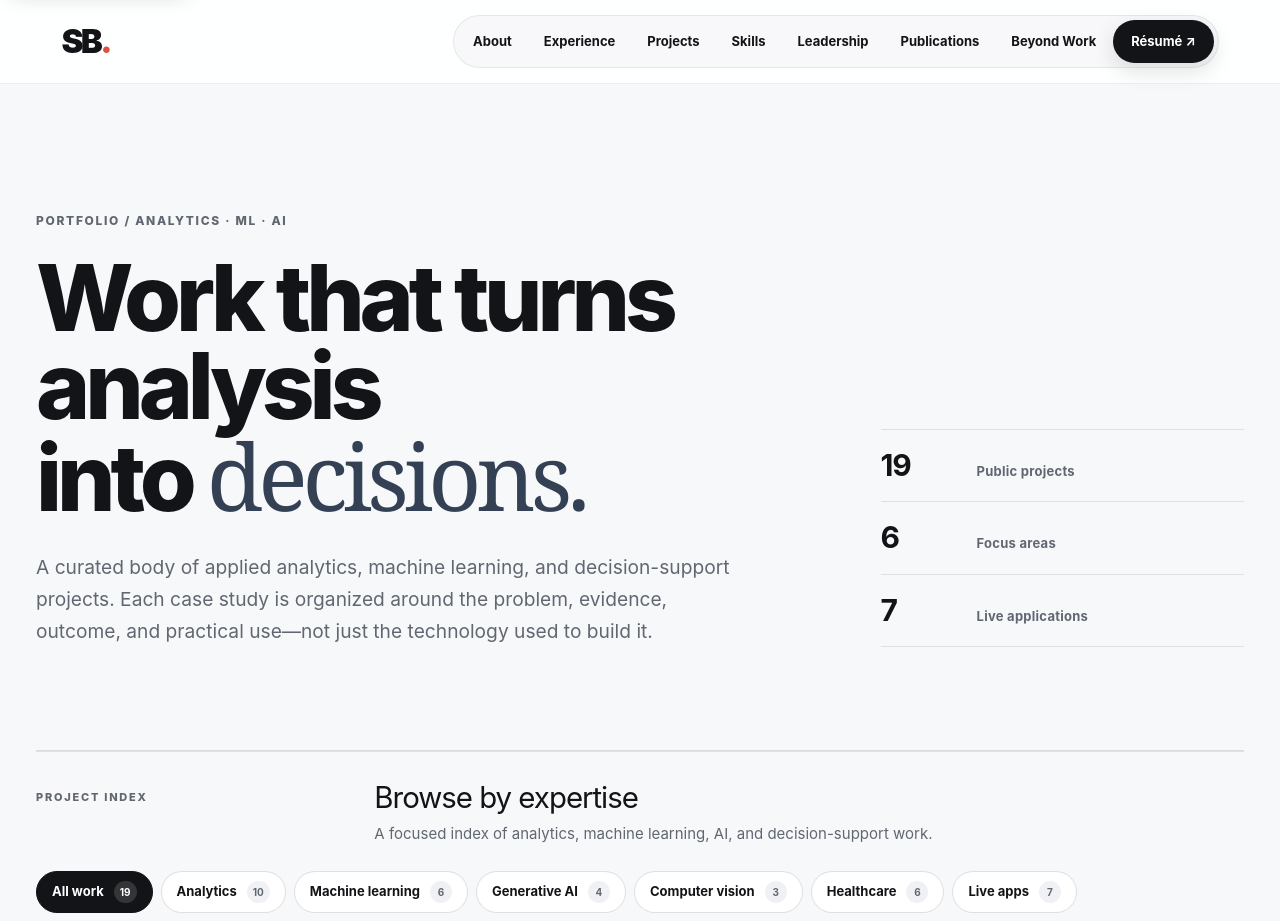
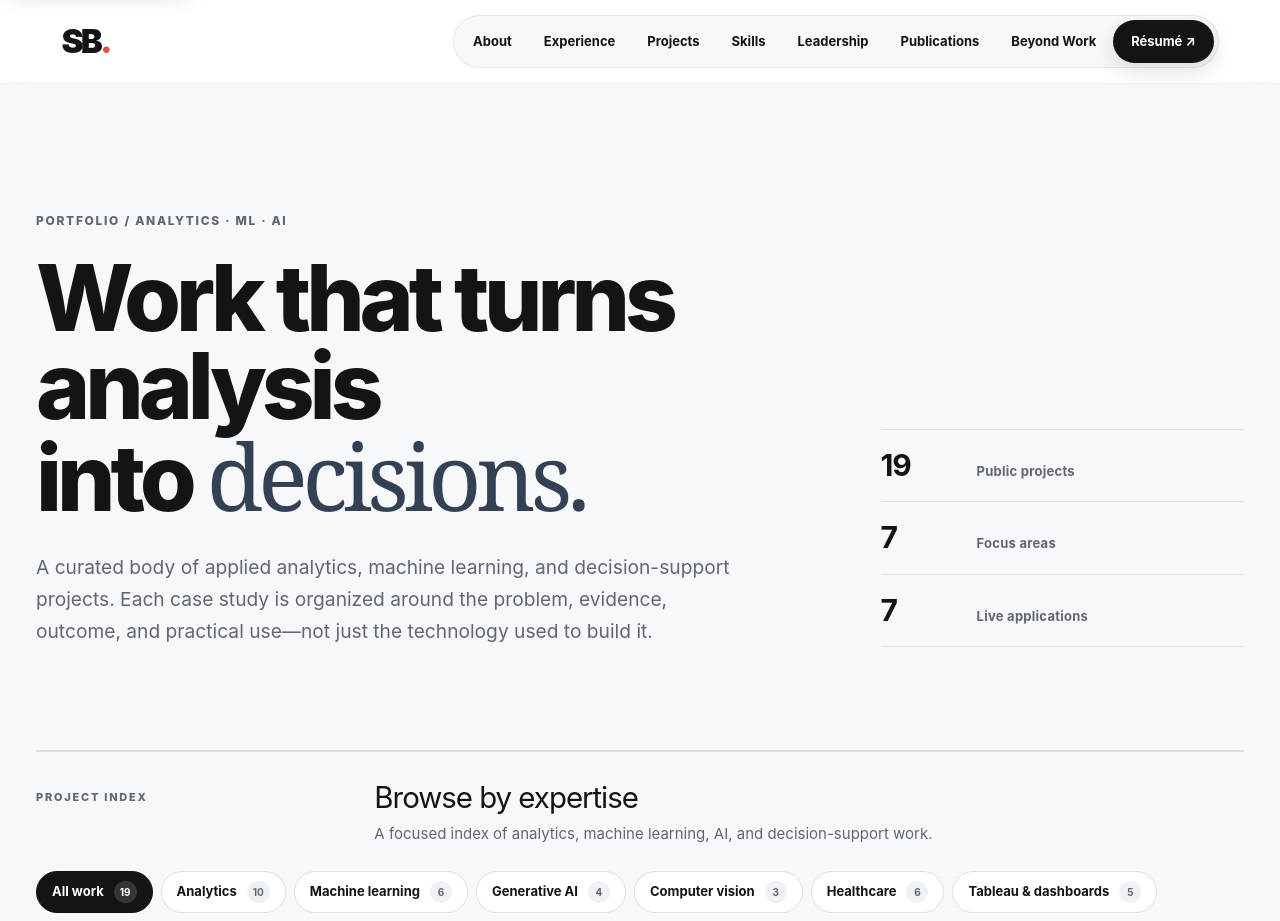
Before and after one commit to Boatengs/my-portfolio, a Next.js app: page /work in a window 1280 px wide. Shown: the top 921 px of the page. Built offline with nearby package versions, Linux system fonts and the light colour scheme.

Commit message:
Add a Tableau and dashboards filter to the project index (#33)

```diff
--- a/app/delta-fpna-project.ts
+++ b/app/delta-fpna-project.ts
@@ -43,7 +43,7 @@ export const deltaFpnaProject: DeltaProject = {
     "Mainline measures exclude Delta Connection partner flights, which report under their own carrier codes, so some short route growth may be flying moved onto Delta's own aircraft rather than new demand. Unit measures are public figures matched to one scope, not Delta's investor relations TRASM and CASM. Budget, forecast and scenario values are models built on public actuals, not Delta guidance, and the fuel scenario holds price flat with no fare response.",
   future:
     "Replace the flat fuel scenario with a jet fuel futures curve, add partner carriers to test how much route growth is shifted flying, and publish the Tableau Public workbook built from the committed extract.",
-  filters: ["Data Analytics", "Deployed Apps"],
+  filters: ["Data Analytics", "Dashboards", "Deployed Apps"],
   dataset: "SEC CompanyFacts, DOT Form 41 and BTS T-100 segments",
   datasetSize: "2019 to 2026 · 3,338 city pairs in the latest 12 months",
   datasetSource: "SEC EDGAR · U.S. DOT Bureau of Transportation Statistics",
--- a/app/gridpulse-project.ts
+++ b/app/gridpulse-project.ts
@@ -34,7 +34,7 @@ export const gridPulseProject: GridPulseProject = {
     "The verified result is specific to PJM and the frozen 2022–2025 EIA-930 snapshot. The model is not better in every local-hour slice: 08:00 PJM local shows a 0.8% MAE regression. At the highest-demand decile, average peak misses are smaller but the remaining misses are more frequently underforecasts. The stress score is an analytical screen, not an official reliability rating or blackout probability.",
   future:
     "Replicate the benchmark across additional balancing authorities, tighten feature-availability checks against an explicit forecast-issuance clock, investigate the 08:00 local regression, and test peak-focused calibration or asymmetric-loss approaches for the highest-demand hours.",
-  filters: ["Data Analytics", "Machine Learning", "Deployed Apps"],
+  filters: ["Data Analytics", "Machine Learning", "Dashboards", "Deployed Apps"],
   dataset: "EIA-930 PJM hourly grid operations",
   datasetSize: "35,064 hourly rows · 2022–2025",
   datasetSource: "U.S. Energy Information Administration · Form EIA-930",
--- a/app/project-grid.tsx
+++ b/app/project-grid.tsx
@@ -14,6 +14,7 @@ const filterOptions = [
   { key: "Generative AI", label: "Generative AI" },
   { key: "Computer Vision", label: "Computer vision" },
   { key: "Healthcare", label: "Healthcare" },
+  { key: "Dashboards", label: "Tableau & dashboards" },
   { key: "Deployed Apps", label: "Live apps" },
 ];
 
--- a/app/tableau-projects.ts
+++ b/app/tableau-projects.ts
@@ -38,7 +38,7 @@ export const indonesiaEarthquakeProject: TableauProject = {
     "It describes the catalogue; it doesn’t forecast earthquakes or measure risk. 2020 starts on 18 August and 2026 is a partial year, so those totals can’t be compared with full years. Only 38 events below magnitude 4.0 appear, which most likely reflects what the catalogue records rather than a lack of small earthquakes.",
   future:
     "Group aftershocks with their main shock, break activity down by depth class, and refresh the data automatically from the USGS feed.",
-  filters: ["Data Analytics"],
+  filters: ["Data Analytics", "Dashboards"],
   dataset: "Indonesia Earthquake Dataset, from the USGS Earthquake Catalog via Tableau Public",
   datasetSize: "13,023 earthquakes · 18 August 2020 to 2026 (partial year)",
   datasetSource: "USGS Earthquake Catalog",
@@ -106,7 +106,7 @@ export const onlineRetailProject: TableauProject = {
     "The data stops on 9 December 2011, so the sharp drop in the final month is a partial month, not a collapse in sales. The two most returned products are far ahead of every other product, which looks more like a few very large cancelled orders than a pattern; the dashboard doesn’t separate those out yet. It covers one retailer, so the figures don’t describe UK retail in general.",
   future:
     "Add customer level analysis such as RFM segmentation and repeat purchase rates, and separate one off bulk cancellations from everyday returns.",
-  filters: ["Data Analytics"],
+  filters: ["Data Analytics", "Dashboards"],
   dataset: "Online Retail II, UCI Machine Learning Repository",
   datasetSize: "1,067,371 transaction lines · 1 December 2009 to 9 December 2011",
   datasetSource: "UCI Machine Learning Repository · CC BY 4.0",
--- a/app/world-happiness-project.ts
+++ b/app/world-happiness-project.ts
@@ -29,7 +29,7 @@ export const worldHappinessProject: Project = {
     "The analysis uses country-level aggregates and a five-year historical window, so it cannot explain individual wellbeing or current conditions. Annual schema changes require normalization, and correlations or regression coefficients do not establish causality.",
   future:
     "Extend the time series only after validating later schema changes, add uncertainty views where available, introduce country-comparison bookmarking, and evaluate richer panel or nonlinear models against the current interpretable baseline.",
-  filters: ["Data Analytics", "Deployed Apps"],
+  filters: ["Data Analytics", "Dashboards", "Deployed Apps"],
   dataset: "World Happiness Report · 2015–2019",
   datasetSize: "782 country-year observations · 5 annual snapshots",
   datasetSource: "Pinned public World Happiness historical dataset",
```
